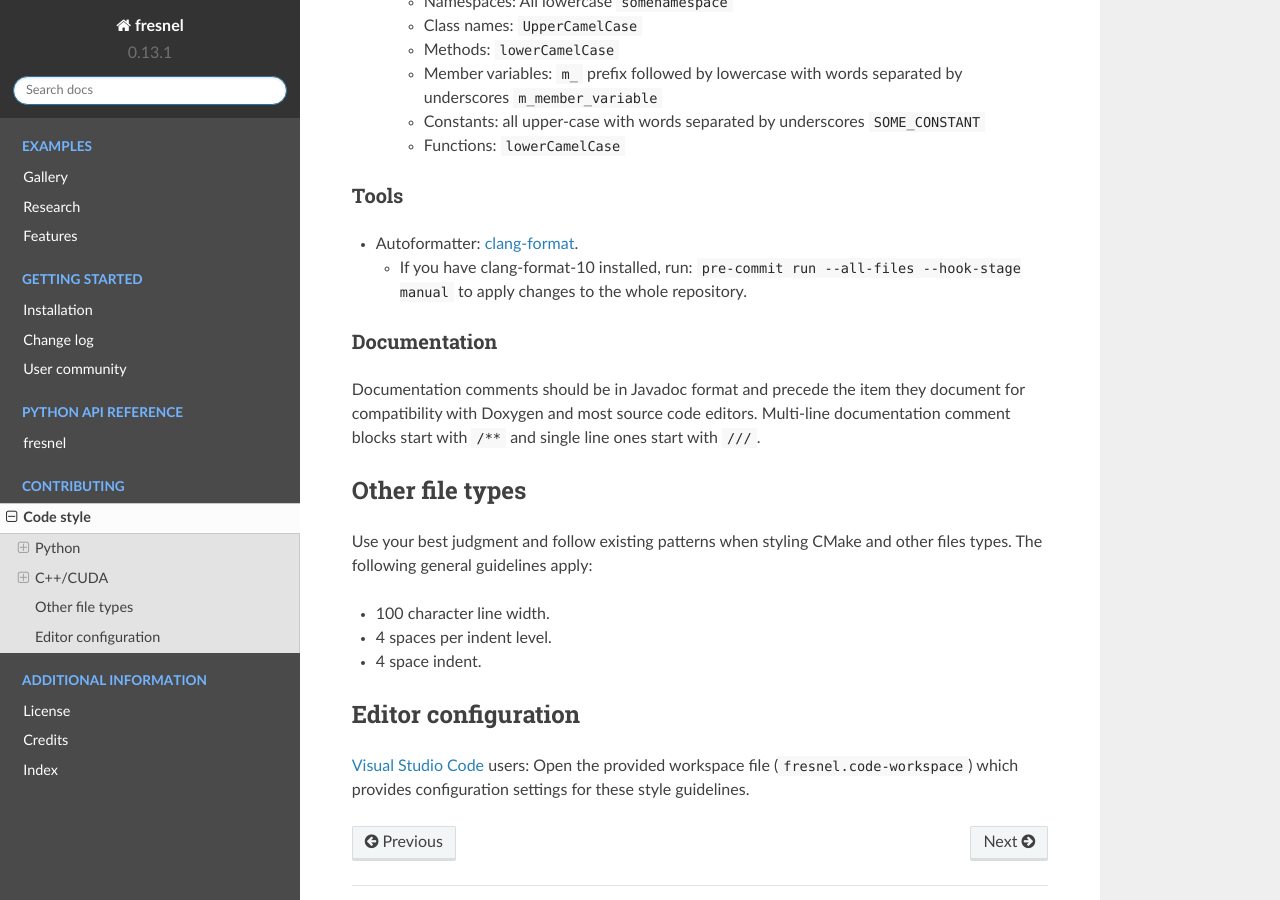
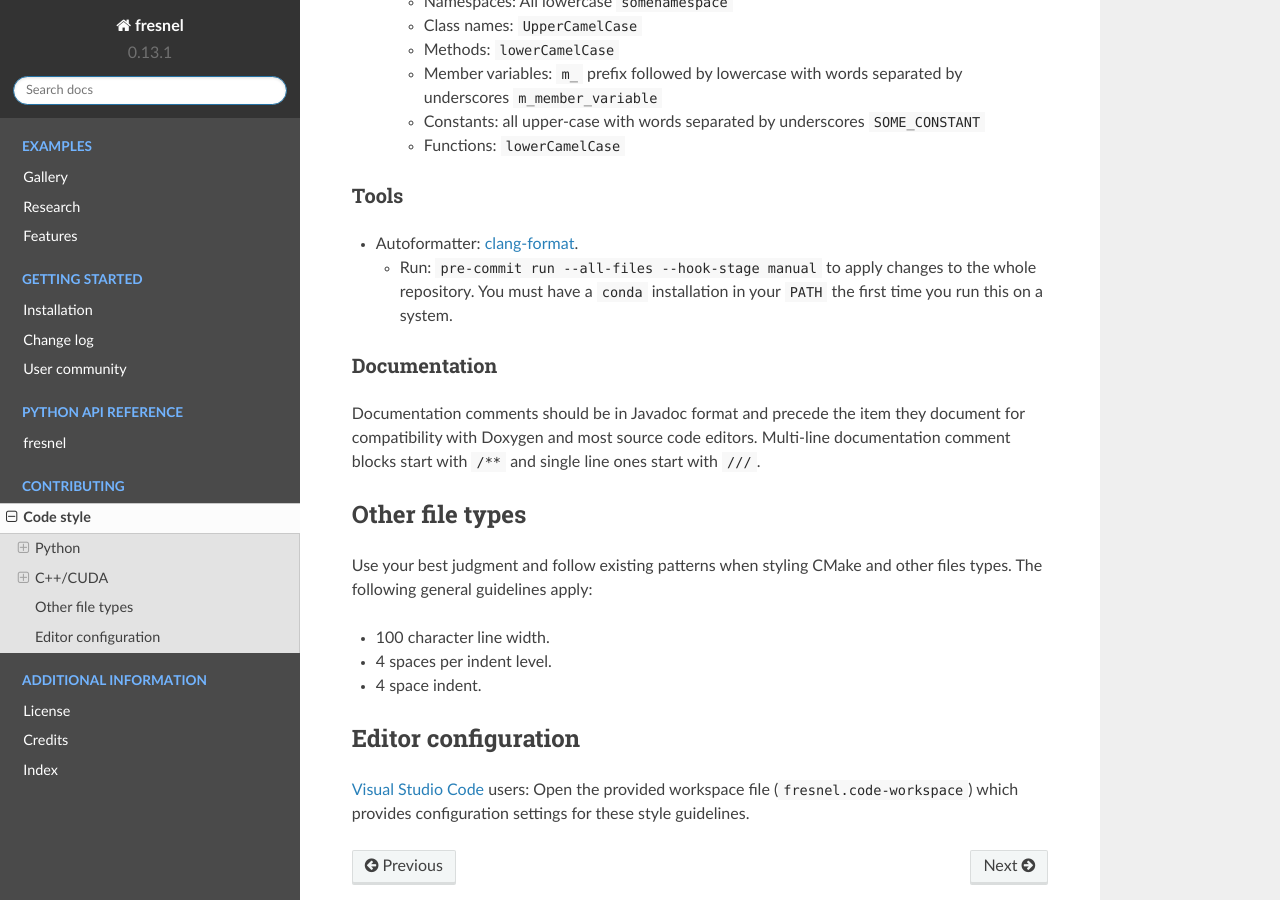
Before and after one commit to glotzerlab/fresnel, a Sphinx documentation site: the page built from doc/style.rst, in a window 1280 px wide and 900 px high, scrolled down 1204 px. Built offline with Sphinx 7.4.7 and the Read the Docs theme 2.0.0, drawn with Linux system fonts in a browser that asks for light colours.

Commit message:
Document conda needed for clang-format

```diff
--- a/doc/style.rst
+++ b/doc/style.rst
@@ -82,9 +82,9 @@ Tools
 
 * Autoformatter: `clang-format <https://clang.llvm.org/docs/ClangFormat.html>`_.
 
-  * If you have clang-format-10 installed, run:
-    ``pre-commit run --all-files --hook-stage manual`` to apply changes to the
-    whole repository.
+  * Run: ``pre-commit run --all-files --hook-stage manual`` to apply changes to
+    the whole repository. You must have a ``conda`` installation in your
+    ``PATH`` the first time you run this on a system.
 
 Documentation
 ^^^^^^^^^^^^^
```
